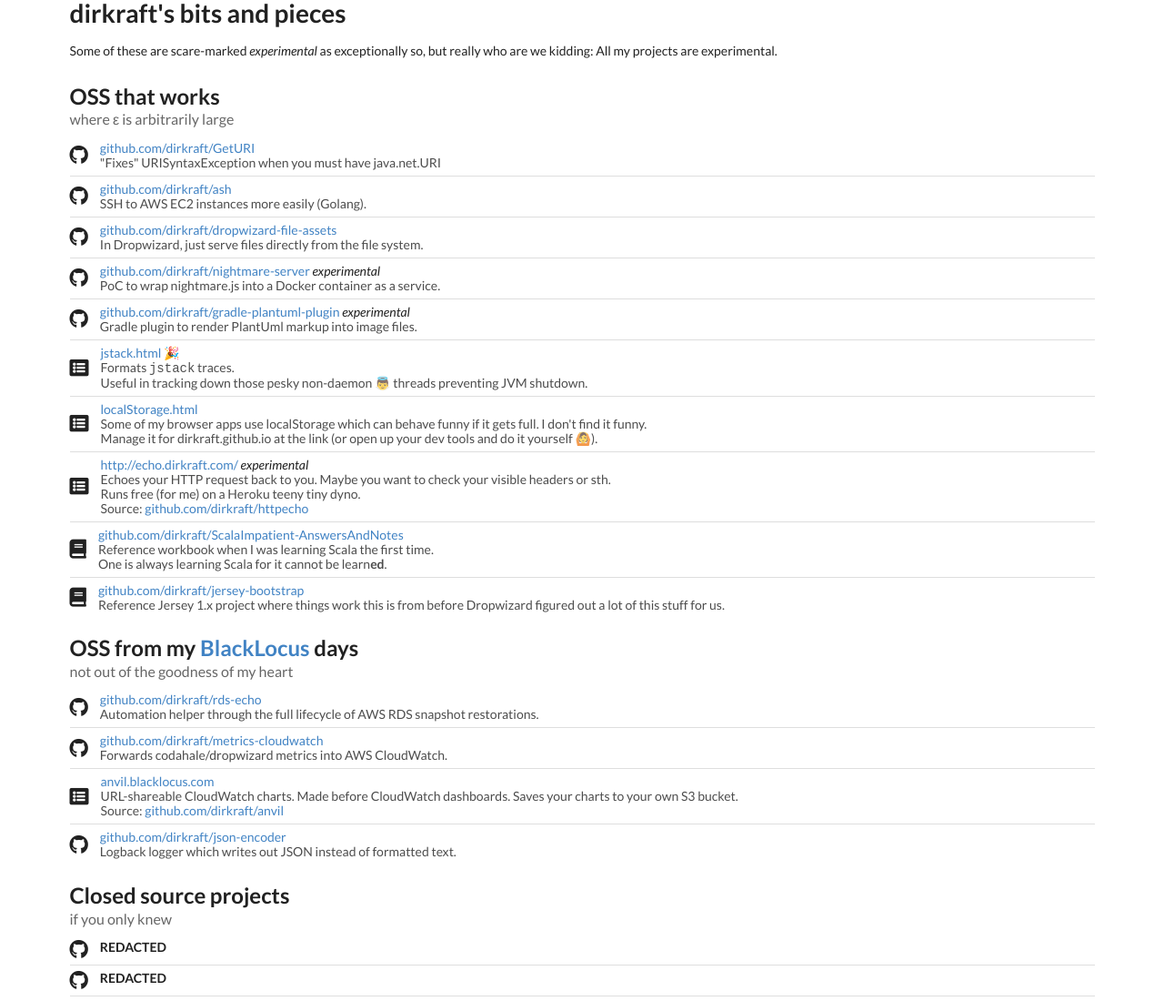
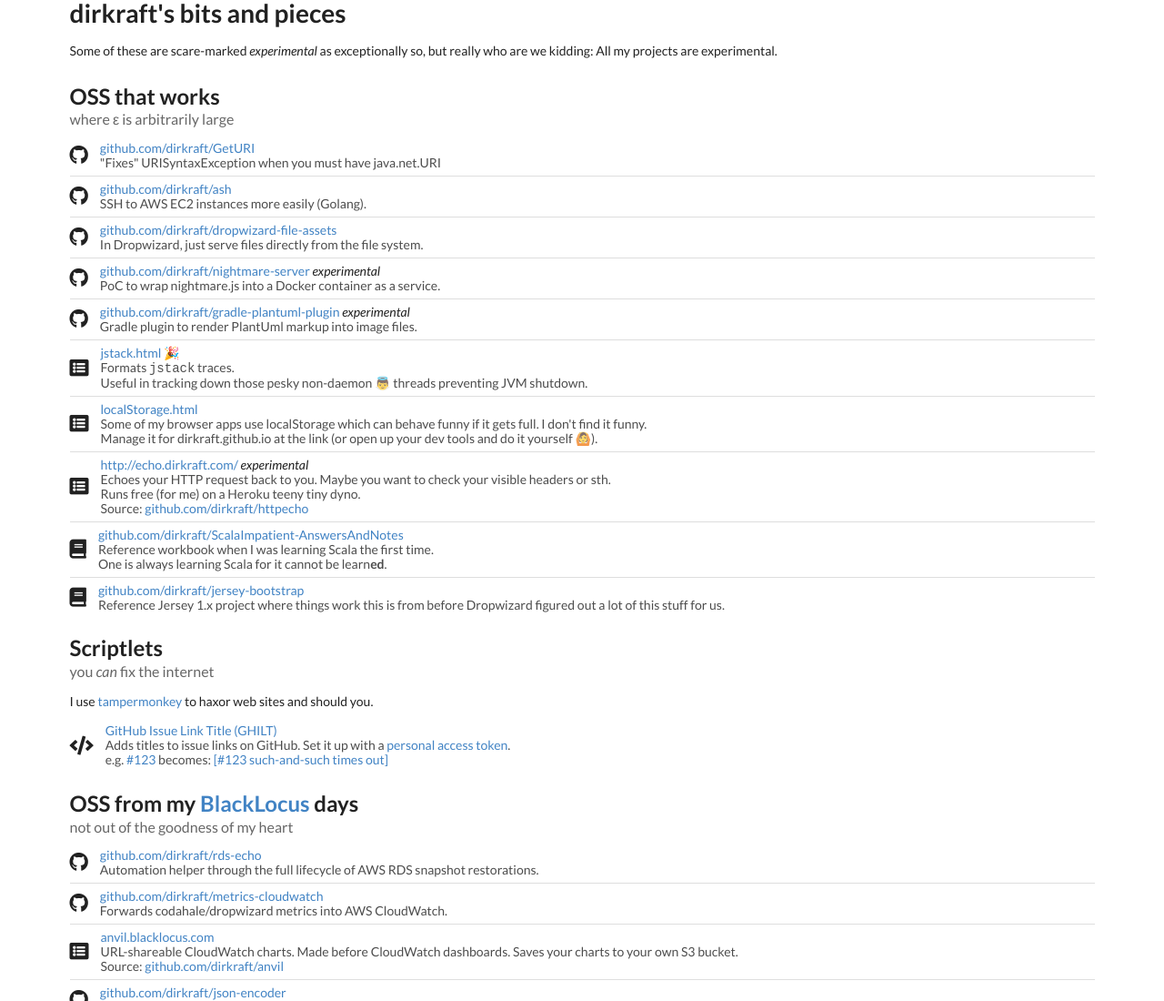
Before and after one commit to dirkraft/dirkraft.github.io, a plain HTML site: page index.html in a window 1280 px wide. Shown: the top 1100 px of the page at 91% size. Drawn offline with nearby package versions, Linux system fonts and the light colour scheme.

Commit message:
robots.txt, humans.txt, add scriptlets section

```diff
--- a/index.html
+++ b/index.html
@@ -72,7 +72,7 @@
   <div class="item">
     <i class="large middle aligned browser icon"></i>
     <div class="content">
-      <a href="jstack.html">jstack.html 🎉</a>
+      <a href="tools/jstack.html">jstack.html 🎉</a>
       <div class="description">
         Formats <code>jstack</code> traces.
         <br>Useful in tracking down those pesky non-daemon 👼 threads preventing JVM shutdown.
@@ -82,7 +82,7 @@
   <div class="item">
     <i class="large middle aligned browser icon"></i>
     <div class="content">
-      <a href="localStorage.html">localStorage.html</a>
+      <a href="tools/localStorage.html">localStorage.html</a>
       <div class="description">
         Some of my browser apps use localStorage which can behave funny if it gets full.
         I don't find it funny.
@@ -124,6 +124,28 @@
       <div class="description">
         Reference Jersey 1.x project where things work this is from before Dropwizard
         figured out a lot of this stuff for us.
+      </div>
+    </div>
+  </div>
+</div>
+
+<h2 class="ui header">Scriptlets
+  <small class="sub header">you <em>can</em> fix the internet</small>
+</h2>
+
+<p>
+  I use <a href="http://tampermonkey.net/">tampermonkey</a> to haxor web sites and should you.
+</p>
+
+<div class="ui relaxed divided list">
+  <div class="item">
+    <i class="large middle aligned code icon"></i>
+    <div class="content">
+      <a href="">GitHub Issue Link Title (GHILT)</a>
+      <div class="description">
+        Adds titles to issue links on GitHub. Set it up with a
+        <a href="https://github.com/settings/tokens">personal access token</a>.
+        <br>e.g. <a href="#">#123</a> becomes: <a href="#">[#123 such-and-such times out]</a>
       </div>
     </div>
   </div>
```
Also changed, not shown: tools/localStorage.html (renamed from localStorage.html, +1 -1 lines), humans.txt (added), robots.txt (added), tools/jstack.html (renamed from jstack.html).
